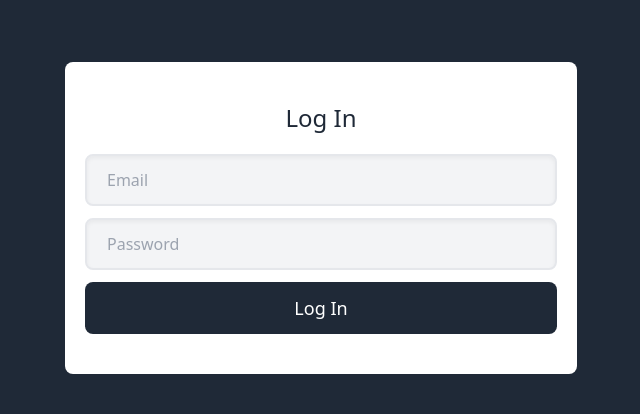
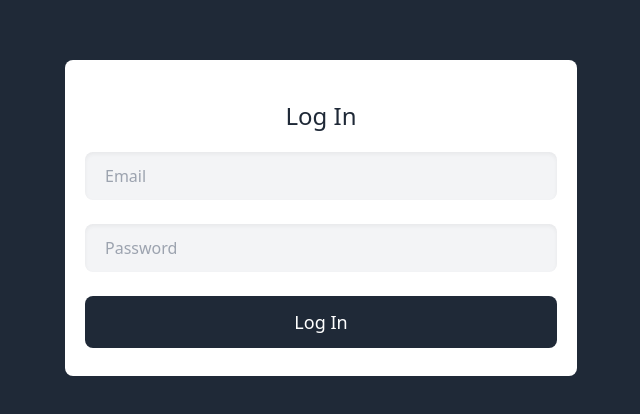
Before and after one commit to dong-hyi-seo/nuber-eats, a React (Create React App) app: page / in a window 1280 px wide. Shown: the part 182-596 px from the top of the page, without its empty margins (319-959 px from the left). Built offline with nearby package versions, Linux system fonts and the light colour scheme.

Commit message:
1. login validation 구현

```diff
--- a/src/pages/login.tsx
+++ b/src/pages/login.tsx
@@ -1,22 +1,62 @@
 import React from 'react';
+import { useForm } from 'react-hook-form';
 
+interface ILoginForm {
+  email: string;
+  password?: string;
+}
 export const Login = () => {
+  const {
+    register,
+    getValues,
+    formState: { errors },
+    handleSubmit,
+  } = useForm<ILoginForm>();
+  const onSubmit = () => {
+    console.log(getValues());
+  };
   return (
     <div className="h-screen flex items-center justify-center bg-gray-800">
-      <div className="bg-white w-full max-w-lg py-10 rounded-lg text-center">
+      <div className="bg-white w-full max-w-lg pt-10 pb-7 rounded-lg text-center">
         <h3 className="text-2xl text-gray-800">Log In</h3>
-        <form className="flex flex-col mt-5 px-5">
+        <form
+          onSubmit={handleSubmit(onSubmit)}
+          className="grid gap-3 mt-5 px-5">
           <input
+            {...register('email', { required: 'Email is required' })}
+            name="email"
+            required
+            type="email"
             placeholder="Email"
-            className="bg-gray-100 shadow-inner focus:outline-none border-2 focus:border-opacity-60 focus:border-green-600 mb-3 py-3 px-5 rounded-lg"
+            className="input mb-3"
           />
+          {errors.email?.message && (
+            <span className="font-medium text-red-500">
+              {errors.email?.message}
+            </span>
+          )}
           <input
+            {...register('password', {
+              required: 'Password is required',
+              minLength: 10,
+            })}
+            name="password"
+            required
+            type="password"
             placeholder="Password"
-            className="bg-gray-100 shadow-inner focus:outline-none border-2 focus:border-opacity-60 focus:border-green-600 py-3 px-5 rounded-lg"
+            className="input"
           />
-          <button className="py-3 px-5 bg-gray-800 text-white mt-3 text-lg rounded-lg focus:outline-none hover:opacity-90">
-            Log In
-          </button>
+          {errors.password?.message && (
+            <span className="font-medium text-red-500">
+              {errors.password?.message}
+            </span>
+          )}
+          {errors.password?.type === 'minLength' && (
+            <span className="font-medium text-red-500">
+              Password must be more than 10 chars.
+            </span>
+          )}
+          <button className="btn mt-3">Log In</button>
         </form>
       </div>
     </div>
--- a/src/styles/style.css
+++ b/src/styles/style.css
@@ -482,6 +482,10 @@ Ensure the default browser behavior of the `hidden` attribute.
   display: flex;
 }
 
+.grid {
+  display: grid;
+}
+
 .h-screen {
   height: 100vh;
 }
@@ -490,16 +494,8 @@ Ensure the default browser behavior of the `hidden` attribute.
   width: 100%;
 }
 
-.max-w-screen-sm {
-  max-width: 640px;
-}
-
 .max-w-lg {
   max-width: 32rem;
-}
-
-.flex-col {
-  flex-direction: column;
 }
 
 .items-center {
@@ -510,30 +506,17 @@ Ensure the default browser behavior of the `hidden` attribute.
   justify-content: center;
 }
 
+.gap-3 {
+  gap: 0.75rem;
+}
+
 .rounded-lg {
   border-radius: 0.5rem;
 }
 
-.border {
-  border-width: 1px;
-}
-
-.border-2 {
-  border-width: 2px;
-}
-
-.border-green-600 {
-  --tw-border-opacity: 1;
-  border-color: rgb(22 163 74 / var(--tw-border-opacity));
-}
-
-.border-opacity-20 {
-  --tw-border-opacity: 0.2;
-}
-
-.bg-orange-800 {
+.bg-gray-800 {
   --tw-bg-opacity: 1;
-  background-color: rgb(154 52 18 / var(--tw-bg-opacity));
+  background-color: rgb(31 41 55 / var(--tw-bg-opacity));
 }
 
 .bg-white {
@@ -541,58 +524,21 @@ Ensure the default browser behavior of the `hidden` attribute.
   background-color: rgb(255 255 255 / var(--tw-bg-opacity));
 }
 
-.bg-yellow-800 {
-  --tw-bg-opacity: 1;
-  background-color: rgb(133 77 14 / var(--tw-bg-opacity));
-}
-
-.bg-gray-800 {
-  --tw-bg-opacity: 1;
-  background-color: rgb(31 41 55 / var(--tw-bg-opacity));
-}
-
-.bg-pink-800 {
-  --tw-bg-opacity: 1;
-  background-color: rgb(157 23 77 / var(--tw-bg-opacity));
-}
-
-.bg-red-500 {
-  --tw-bg-opacity: 1;
-  background-color: rgb(239 68 68 / var(--tw-bg-opacity));
-}
-
-.bg-gray-100 {
-  --tw-bg-opacity: 1;
-  background-color: rgb(243 244 246 / var(--tw-bg-opacity));
-}
-
-.py-10 {
-  padding-top: 2.5rem;
-  padding-bottom: 2.5rem;
-}
-
 .px-5 {
   padding-left: 1.25rem;
   padding-right: 1.25rem;
 }
 
-.py-3 {
-  padding-top: 0.75rem;
-  padding-bottom: 0.75rem;
+.pt-10 {
+  padding-top: 2.5rem;
 }
 
-.px-2 {
-  padding-left: 0.5rem;
-  padding-right: 0.5rem;
+.pb-7 {
+  padding-bottom: 1.75rem;
 }
 
 .text-center {
   text-align: center;
-}
-
-.text-lg {
-  font-size: 1.125rem;
-  line-height: 1.75rem;
 }
 
 .text-2xl {
@@ -600,8 +546,8 @@ Ensure the default browser behavior of the `hidden` attribute.
   line-height: 2rem;
 }
 
-.font-bold {
-  font-weight: 700;
+.font-medium {
+  font-weight: 500;
 }
 
 .text-gray-800 {
@@ -609,48 +555,53 @@ Ensure the default browser behavior of the `hidden` attribute.
   color: rgb(31 41 55 / var(--tw-text-opacity));
 }
 
-.text-white {
+.text-red-500 {
   --tw-text-opacity: 1;
-  color: rgb(255 255 255 / var(--tw-text-opacity));
+  color: rgb(239 68 68 / var(--tw-text-opacity));
 }
 
-.shadow-inner {
+.input {
+  border-radius: 0.5rem;
+  --tw-bg-opacity: 1;
+  background-color: rgb(243 244 246 / var(--tw-bg-opacity));
+  padding-top: 0.75rem;
+  padding-bottom: 0.75rem;
+  padding-left: 1.25rem;
+  padding-right: 1.25rem;
   --tw-shadow: inset 0 2px 4px 0 rgb(0 0 0 / 0.05);
   --tw-shadow-colored: inset 0 2px 4px 0 var(--tw-shadow-color);
   box-shadow: var(--tw-ring-offset-shadow, 0 0 #0000), var(--tw-ring-shadow, 0 0 #0000), var(--tw-shadow);
 }
 
-.hover\:border-purple-600:hover {
-  --tw-border-opacity: 1;
-  border-color: rgb(147 51 234 / var(--tw-border-opacity));
+.input:focus {
+  outline: 2px solid transparent;
+  outline-offset: 2px;
+  --tw-ring-offset-shadow: var(--tw-ring-inset) 0 0 0 var(--tw-ring-offset-width) var(--tw-ring-offset-color);
+  --tw-ring-shadow: var(--tw-ring-inset) 0 0 0 calc(2px + var(--tw-ring-offset-width)) var(--tw-ring-color);
+  box-shadow: var(--tw-ring-offset-shadow), var(--tw-ring-shadow), var(--tw-shadow, 0 0 #0000);
+  --tw-ring-color: rgb(22 163 74 / var(--tw-ring-opacity));
+  --tw-ring-opacity: 0.9;
 }
 
-.hover\:opacity-90:hover {
+.btn {
+  border-radius: 0.5rem;
+  --tw-bg-opacity: 1;
+  background-color: rgb(31 41 55 / var(--tw-bg-opacity));
+  padding-top: 0.75rem;
+  padding-bottom: 0.75rem;
+  padding-left: 1.25rem;
+  padding-right: 1.25rem;
+  font-size: 1.125rem;
+  line-height: 1.75rem;
+  --tw-text-opacity: 1;
+  color: rgb(255 255 255 / var(--tw-text-opacity));
+}
+
+.btn:hover {
   opacity: 0.9;
 }
 
-.focus\:border-green-600:focus {
-  --tw-border-opacity: 1;
-  border-color: rgb(22 163 74 / var(--tw-border-opacity));
-}
-
-.focus\:border-opacity-20:focus {
-  --tw-border-opacity: 0.2;
-}
-
-.focus\:border-opacity-50:focus {
-  --tw-border-opacity: 0.5;
-}
-
-.focus\:border-opacity-60:focus {
-  --tw-border-opacity: 0.6;
-}
-
-.focus\:outline-none:focus {
+.btn:focus {
   outline: 2px solid transparent;
   outline-offset: 2px;
 }
-
-.focus\:outline:focus {
-  outline-style: solid;
-}
--- a/src/styles/tailwind.css
+++ b/src/styles/tailwind.css
@@ -1,515 +1,11 @@
-/*
-! tailwindcss v3.0.23 | MIT License | https://tailwindcss.com
-*/
+@tailwind base;
+@tailwind components;
+@tailwind utilities;
 
-/*
-1. Prevent padding and border from affecting element width. (https://github.com/mozdevs/cssremedy/issues/4)
-2. Allow adding a border to an element by just adding a border-width. (https://github.com/tailwindcss/tailwindcss/pull/116)
-*/
-
-*,
-::before,
-::after {
-  box-sizing: border-box;
-  /* 1 */
-  border-width: 0;
-  /* 2 */
-  border-style: solid;
-  /* 2 */
-  border-color: #e5e7eb;
-  /* 2 */
+.input {
+  @apply bg-gray-100 shadow-inner focus:outline-none focus:ring-2 focus:ring-green-600 focus:ring-opacity-90 py-3 px-5 rounded-lg
 }
 
-::before,
-::after {
-  --tw-content: '';
+.btn {
+  @apply py-3 px-5 bg-gray-800 text-white text-lg rounded-lg focus:outline-none hover:opacity-90
 }
-
-/*
-1. Use a consistent sensible line-height in all browsers.
-2. Prevent adjustments of font size after orientation changes in iOS.
-3. Use a more readable tab size.
-4. Use the user's configured `sans` font-family by default.
-*/
-
-html {
-  line-height: 1.5;
-  /* 1 */
-  -webkit-text-size-adjust: 100%;
-  /* 2 */
-  /* 3 */
-  tab-size: 4;
-  /* 3 */
-  font-family: ui-sans-serif, system-ui, -apple-system, BlinkMacSystemFont, "Segoe UI", Roboto, "Helvetica Neue", Arial, "Noto Sans", sans-serif, "Apple Color Emoji", "Segoe UI Emoji", "Segoe UI Symbol", "Noto Color Emoji";
-  /* 4 */
-}
-
-/*
-1. Remove the margin in all browsers.
-2. Inherit line-height from `html` so users can set them as a class directly on the `html` element.
-*/
-
-body {
-  margin: 0;
-  /* 1 */
-  line-height: inherit;
-  /* 2 */
-}
-
-/*
-1. Add the correct height in Firefox.
-2. Correct the inheritance of border color in Firefox. (https://bugzilla.mozilla.org/show_bug.cgi?id=190655)
-3. Ensure horizontal rules are visible by default.
-*/
-
-hr {
-  height: 0;
-  /* 1 */
-  color: inherit;
-  /* 2 */
-  border-top-width: 1px;
-  /* 3 */
-}
-
-/*
-Add the correct text decoration in Chrome, Edge, and Safari.
-*/
-
-abbr:where([title]) {
-  -webkit-text-decoration: underline dotted;
-          text-decoration: underline dotted;
-}
-
-/*
-Remove the default font size and weight for headings.
-*/
-
-h1,
-h2,
-h3,
-h4,
-h5,
-h6 {
-  font-size: inherit;
-  font-weight: inherit;
-}
-
-/*
-Reset links to optimize for opt-in styling instead of opt-out.
-*/
-
-a {
-  color: inherit;
-  text-decoration: inherit;
-}
-
-/*
-Add the correct font weight in Edge and Safari.
-*/
-
-b,
-strong {
-  font-weight: bolder;
-}
-
-/*
-1. Use the user's configured `mono` font family by default.
-2. Correct the odd `em` font sizing in all browsers.
-*/
-
-code,
-kbd,
-samp,
-pre {
-  font-family: ui-monospace, SFMono-Regular, Menlo, Monaco, Consolas, "Liberation Mono", "Courier New", monospace;
-  /* 1 */
-  font-size: 1em;
-  /* 2 */
-}
-
-/*
-Add the correct font size in all browsers.
-*/
-
-small {
-  font-size: 80%;
-}
-
-/*
-Prevent `sub` and `sup` elements from affecting the line height in all browsers.
-*/
-
-sub,
-sup {
-  font-size: 75%;
-  line-height: 0;
-  position: relative;
-  vertical-align: baseline;
-}
-
-sub {
-  bottom: -0.25em;
-}
-
-sup {
-  top: -0.5em;
-}
-
-/*
-1. Remove text indentation from table contents in Chrome and Safari. (https://bugs.chromium.org/p/chromium/issues/detail?id=999088, https://bugs.webkit.org/show_bug.cgi?id=201297)
-2. Correct table border color inheritance in all Chrome and Safari. (https://bugs.chromium.org/p/chromium/issues/detail?id=935729, https://bugs.webkit.org/show_bug.cgi?id=195016)
-3. Remove gaps between table borders by default.
-*/
-
-table {
-  text-indent: 0;
-  /* 1 */
-  border-color: inherit;
-  /* 2 */
-  border-collapse: collapse;
-  /* 3 */
-}
-
-/*
-1. Change the font styles in all browsers.
-2. Remove the margin in Firefox and Safari.
-3. Remove default padding in all browsers.
-*/
-
-button,
-input,
-optgroup,
-select,
-textarea {
-  font-family: inherit;
-  /* 1 */
-  font-size: 100%;
-  /* 1 */
-  line-height: inherit;
-  /* 1 */
-  color: inherit;
-  /* 1 */
-  margin: 0;
-  /* 2 */
-  padding: 0;
-  /* 3 */
-}
-
-/*
-Remove the inheritance of text transform in Edge and Firefox.
-*/
-
-button,
-select {
-  text-transform: none;
-}
-
-/*
-1. Correct the inability to style clickable types in iOS and Safari.
-2. Remove default button styles.
-*/
-
-button,
-[type='button'],
-[type='reset'],
-[type='submit'] {
-  -webkit-appearance: button;
-  /* 1 */
-  background-color: transparent;
-  /* 2 */
-  background-image: none;
-  /* 2 */
-}
-
-/*
-Use the modern Firefox focus style for all focusable elements.
-*/
-
-:-moz-focusring {
-  outline: auto;
-}
-
-/*
-Remove the additional `:invalid` styles in Firefox. (https://github.com/mozilla/gecko-dev/blob/2f9eacd9d3d995c937b4251a5557d95d494c9be1/layout/style/res/forms.css#L728-L737)
-*/
-
-:-moz-ui-invalid {
-  box-shadow: none;
-}
-
-/*
-Add the correct vertical alignment in Chrome and Firefox.
-*/
-
-progress {
-  vertical-align: baseline;
-}
-
-/*
-Correct the cursor style of increment and decrement buttons in Safari.
-*/
-
-::-webkit-inner-spin-button,
-::-webkit-outer-spin-button {
-  height: auto;
-}
-
-/*
-1. Correct the odd appearance in Chrome and Safari.
-2. Correct the outline style in Safari.
-*/
-
-[type='search'] {
-  -webkit-appearance: textfield;
-  /* 1 */
-  outline-offset: -2px;
-  /* 2 */
-}
-
-/*
-Remove the inner padding in Chrome and Safari on macOS.
-*/
-
-::-webkit-search-decoration {
-  -webkit-appearance: none;
-}
-
-/*
-1. Correct the inability to style clickable types in iOS and Safari.
-2. Change font properties to `inherit` in Safari.
-*/
-
-::-webkit-file-upload-button {
-  -webkit-appearance: button;
-  /* 1 */
-  font: inherit;
-  /* 2 */
-}
-
-/*
-Add the correct display in Chrome and Safari.
-*/
-
-summary {
-  display: list-item;
-}
-
-/*
-Removes the default spacing and border for appropriate elements.
-*/
-
-blockquote,
-dl,
-dd,
-h1,
-h2,
-h3,
-h4,
-h5,
-h6,
-hr,
-figure,
-p,
-pre {
-  margin: 0;
-}
-
-fieldset {
-  margin: 0;
-  padding: 0;
-}
-
-legend {
-  padding: 0;
-}
-
-ol,
-ul,
-menu {
-  list-style: none;
-  margin: 0;
-  padding: 0;
-}
-
-/*
-Prevent resizing textareas horizontally by default.
-*/
-
-textarea {
-  resize: vertical;
-}
-
-/*
-1. Reset the default placeholder opacity in Firefox. (https://github.com/tailwindlabs/tailwindcss/issues/3300)
-2. Set the default placeholder color to the user's configured gray 400 color.
-*/
-
-input::-webkit-input-placeholder, textarea::-webkit-input-placeholder {
-  opacity: 1;
-  /* 1 */
-  color: #9ca3af;
-  /* 2 */
-}
-
-input:-ms-input-placeholder, textarea:-ms-input-placeholder {
-  opacity: 1;
-  /* 1 */
-  color: #9ca3af;
-  /* 2 */
-}
-
-input::placeholder,
-textarea::placeholder {
-  opacity: 1;
-  /* 1 */
-  color: #9ca3af;
-  /* 2 */
-}
-
-/*
-Set the default cursor for buttons.
-*/
-
-button,
-[role="button"] {
-  cursor: pointer;
-}
-
-/*
-Make sure disabled buttons don't get the pointer cursor.
-*/
-
-:disabled {
-  cursor: default;
-}
-
-/*
-1. Make replaced elements `display: block` by default. (https://github.com/mozdevs/cssremedy/issues/14)
-2. Add `vertical-align: middle` to align replaced elements more sensibly by default. (https://github.com/jensimmons/cssremedy/issues/14#issuecomment-634934210)
-   This can trigger a poorly considered lint error in some tools but is included by design.
-*/
-
-img,
-svg,
-video,
-canvas,
-audio,
-iframe,
-embed,
-object {
-  display: block;
-  /* 1 */
-  vertical-align: middle;
-  /* 2 */
-}
-
-/*
-Constrain images and videos to the parent width and preserve their intrinsic aspect ratio. (https://github.com/mozdevs/cssremedy/issues/14)
-*/
-
-img,
-video {
-  max-width: 100%;
-  height: auto;
-}
-
-/*
-Ensure the default browser behavior of the `hidden` attribute.
-*/
-
-[hidden] {
-  display: none;
-}
-
-*, ::before, ::after {
-  --tw-translate-x: 0;
-  --tw-translate-y: 0;
-  --tw-rotate: 0;
-  --tw-skew-x: 0;
-  --tw-skew-y: 0;
-  --tw-scale-x: 1;
-  --tw-scale-y: 1;
-  --tw-pan-x:  ;
-  --tw-pan-y:  ;
-  --tw-pinch-zoom:  ;
-  --tw-scroll-snap-strictness: proximity;
-  --tw-ordinal:  ;
-  --tw-slashed-zero:  ;
-  --tw-numeric-figure:  ;
-  --tw-numeric-spacing:  ;
-  --tw-numeric-fraction:  ;
-  --tw-ring-inset:  ;
-  --tw-ring-offset-width: 0px;
-  --tw-ring-offset-color: #fff;
-  --tw-ring-color: rgb(59 130 246 / 0.5);
-  --tw-ring-offset-shadow: 0 0 #0000;
-  --tw-ring-shadow: 0 0 #0000;
-  --tw-shadow: 0 0 #0000;
-  --tw-shadow-colored: 0 0 #0000;
-  --tw-blur:  ;
-  --tw-brightness:  ;
-  --tw-contrast:  ;
-  --tw-grayscale:  ;
-  --tw-hue-rotate:  ;
-  --tw-invert:  ;
-  --tw-saturate:  ;
-  --tw-sepia:  ;
-  --tw-drop-shadow:  ;
-  --tw-backdrop-blur:  ;
-  --tw-backdrop-brightness:  ;
-  --tw-backdrop-contrast:  ;
-  --tw-backdrop-grayscale:  ;
-  --tw-backdrop-hue-rotate:  ;
-  --tw-backdrop-invert:  ;
-  --tw-backdrop-opacity:  ;
-  --tw-backdrop-saturate:  ;
-  --tw-backdrop-sepia:  ;
-}
-
-.flex {
-  display: flex;
-}
-
-.h-screen {
-  height: 100vh;
-}
-
-.w-full {
-  width: 100%;
-}
-
-.max-w-screen-sm {
-  max-width: 640px;
-}
-
-.items-center {
-  align-items: center;
-}
-
-.justify-center {
-  justify-content: center;
-}
-
-.bg-orange-800 {
-  --tw-bg-opacity: 1;
-  background-color: rgb(154 52 18 / var(--tw-bg-opacity));
-}
-
-.bg-white {
-  --tw-bg-opacity: 1;
-  background-color: rgb(255 255 255 / var(--tw-bg-opacity));
-}
-
-.text-lg {
-  font-size: 1.125rem;
-  line-height: 1.75rem;
-}
-
-.font-bold {
-  font-weight: 700;
-}
-
-.text-gray-800 {
-  --tw-text-opacity: 1;
-  color: rgb(31 41 55 / var(--tw-text-opacity));
-}
```
